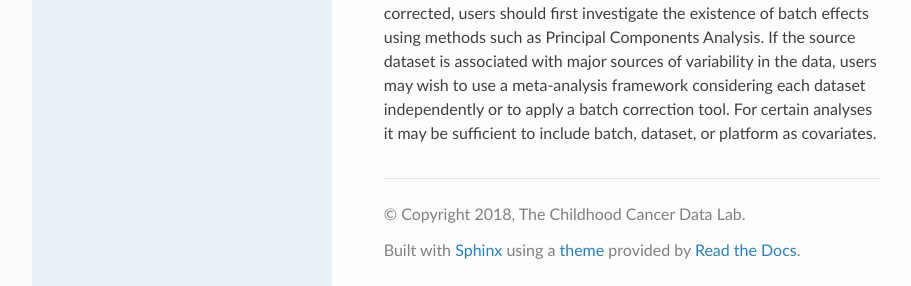
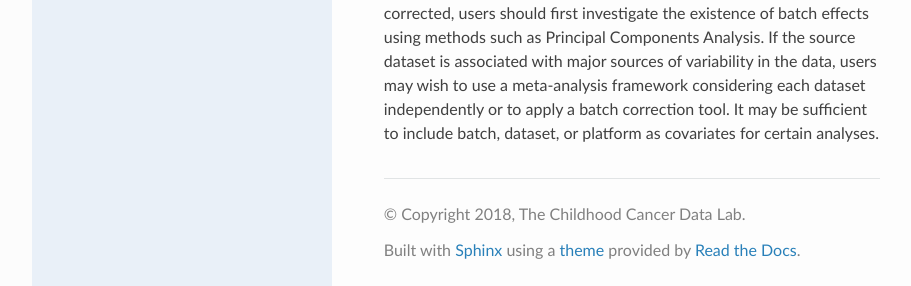
Before and after one commit to AlexsLemonade/refinebio-docs, a Sphinx documentation site: the page built from docs/faq.md, in a window 1280 px wide and 900 px high, scrolled down 2599 px. Shown: the part 611-897 px from the top of the window, without its empty margins (158-1069 px from the left). Built offline with Sphinx 7.4.7 and the Read the Docs theme 2.0.0, drawn with Linux system fonts in a browser that asks for light colours; some of the changed text lies outside the part shown.

Commit message:
wordsmithing

```diff
--- a/docs/faq.md
+++ b/docs/faq.md
@@ -61,4 +61,4 @@ We apply quantile normalization to mitigate issues caused by differences in the
 This makes the gene expression values broadly comparable, but doesn't explicitly correct for batch, dataset, or platform.
 If the scientific question and analysis methods require datasets to be batch corrected, users should first investigate the existence of batch effects using methods such as Principal Components Analysis.
 If the source dataset is associated with major sources of variability in the data, users may wish to use a meta-analysis framework considering each dataset independently or to apply a batch correction tool.
-For certain analyses it may be sufficient to include batch, dataset, or platform as covariates.
+It may be sufficient to include batch, dataset, or platform as covariates for certain analyses.
```
